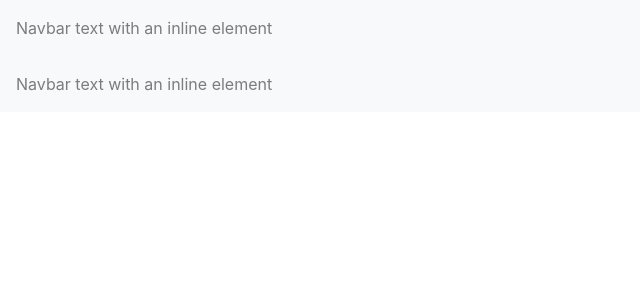
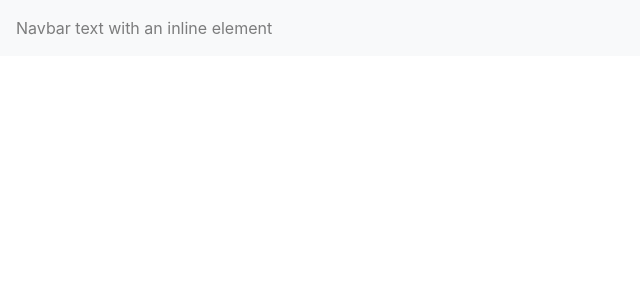
Before and after one commit to MrBaik/web-res, a React (Vite) app: page / in a window 1280 px wide. Shown: the top 300 px of the page, without its empty margins (0-640 px from the left). Built offline with nearby package versions, Linux system fonts and the light colour scheme.

Commit message:
Update App.jsx

```diff
--- a/src/App.jsx
+++ b/src/App.jsx
@@ -16,7 +16,7 @@ function App() {
 
 
 
-<ResHeader/>
+{/* <ResHeader/> */}
 
     </>
   )
```
